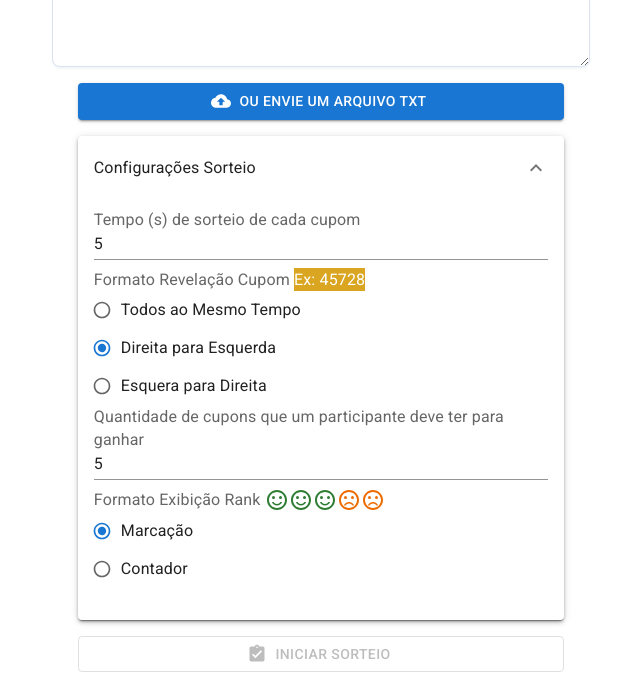
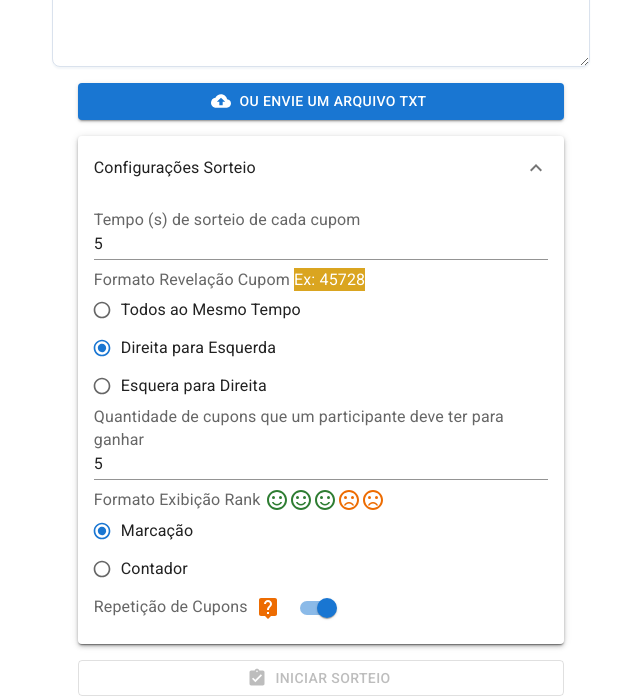
Before and after one commit to pablo-vicente/raffle-5x, a React (Create React App) app: page / in a window 1280 px wide. Shown: the part 559-1255 px from the top of the page, without its empty margins (319-959 px from the left). Before the commit the page ends 1231 px from the top, so only its background shows below. Built offline with nearby package versions, Linux system fonts and the light colour scheme.

Commit message:
allow Repeat Coupon Switch Option

```diff
--- a/src/pages/Coupons.tsx
+++ b/src/pages/Coupons.tsx
@@ -1,4 +1,26 @@
-import { Accordion, AccordionActions, AccordionDetails, AccordionSummary, Box, Button, FormControlLabel, FormLabel, IconButton, List, ListItem, ListItemIcon, ListSubheader, Paper, Radio, RadioGroup, TextField, Tooltip, Typography, styled } from "@mui/material";
+import {
+    Accordion,
+    AccordionDetails,
+    AccordionSummary,
+    Box,
+    Button,
+    FormControlLabel,
+    FormGroup,
+    FormLabel,
+    IconButton,
+    List,
+    ListItem,
+    ListItemIcon,
+    ListSubheader,
+    Paper,
+    Radio,
+    RadioGroup,
+    Switch,
+    TextField,
+    Tooltip,
+    Typography,
+    styled
+} from "@mui/material";
 import { Textarea } from "../components/TextArea";
 import { AssignmentTurnedIn, CloudUpload, ExpandMore, LiveHelp } from "@mui/icons-material";
 import { ChangeEvent, useContext, useEffect, useState } from "react";
@@ -213,6 +235,14 @@ export function Coupons() {
             RankDisplay: Number((event.target as HTMLInputElement).value)
         })
     };
+
+    const handleAllowRepeatCoupons = (event: React.ChangeEvent<HTMLInputElement>) => {
+        updateRaffleSettings({
+            ...raffleSettings,
+            AllowRepeatCoupon: event.target.checked
+        })
+    };
+
     return (
         <Box>
             <Typography
@@ -424,13 +454,45 @@ export function Coupons() {
                                         label="Contador"
                                     />
                                 </RadioGroup>
+
+                                <FormGroup
+                                >
+                                    <FormControlLabel
+                                        sx={{
+                                            display: 'flex',
+                                            justifyContent: 'flex-end',
+                                            marginLeft: 0
+                                        }}
+                                        control={
+                                            <Switch name="gilad"
+                                                checked={raffleSettings.AllowRepeatCoupon}
+                                                onChange={handleAllowRepeatCoupons}
+                                            />
+                                        }
+                                        label={
+
+                                            <>
+                                                <FormLabel>Repetição de Cupons</FormLabel>
+                                                <Tooltip
+                                                    title={
+                                                        <>
+                                                            <Typography color="inherit">
+                                                                Permite a contablização de cupons repetidos no sorteio.
+                                                            </Typography>
+                                                        </>
+
+                                                    }>
+                                                    <IconButton>
+                                                        <LiveHelp color='warning' />
+                                                    </IconButton>
+                                                </Tooltip>
+                                            </>
+                                        }
+                                        labelPlacement="start"
+                                    />
+                                </FormGroup>
                             </Box>
-
-
                         </AccordionDetails>
-                        <AccordionActions>
-
-                        </AccordionActions>
                     </Accordion>
                 </Paper>
 
```
